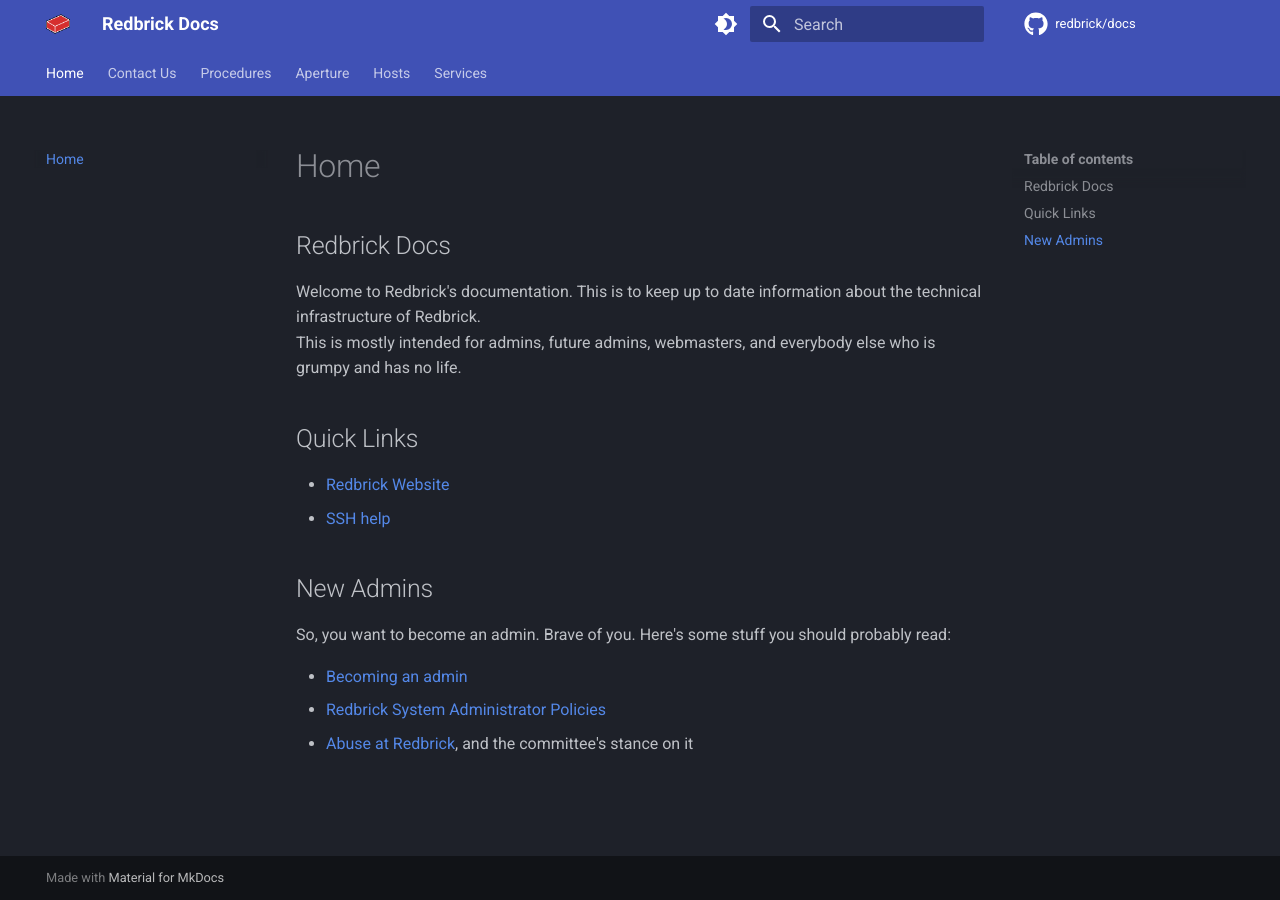
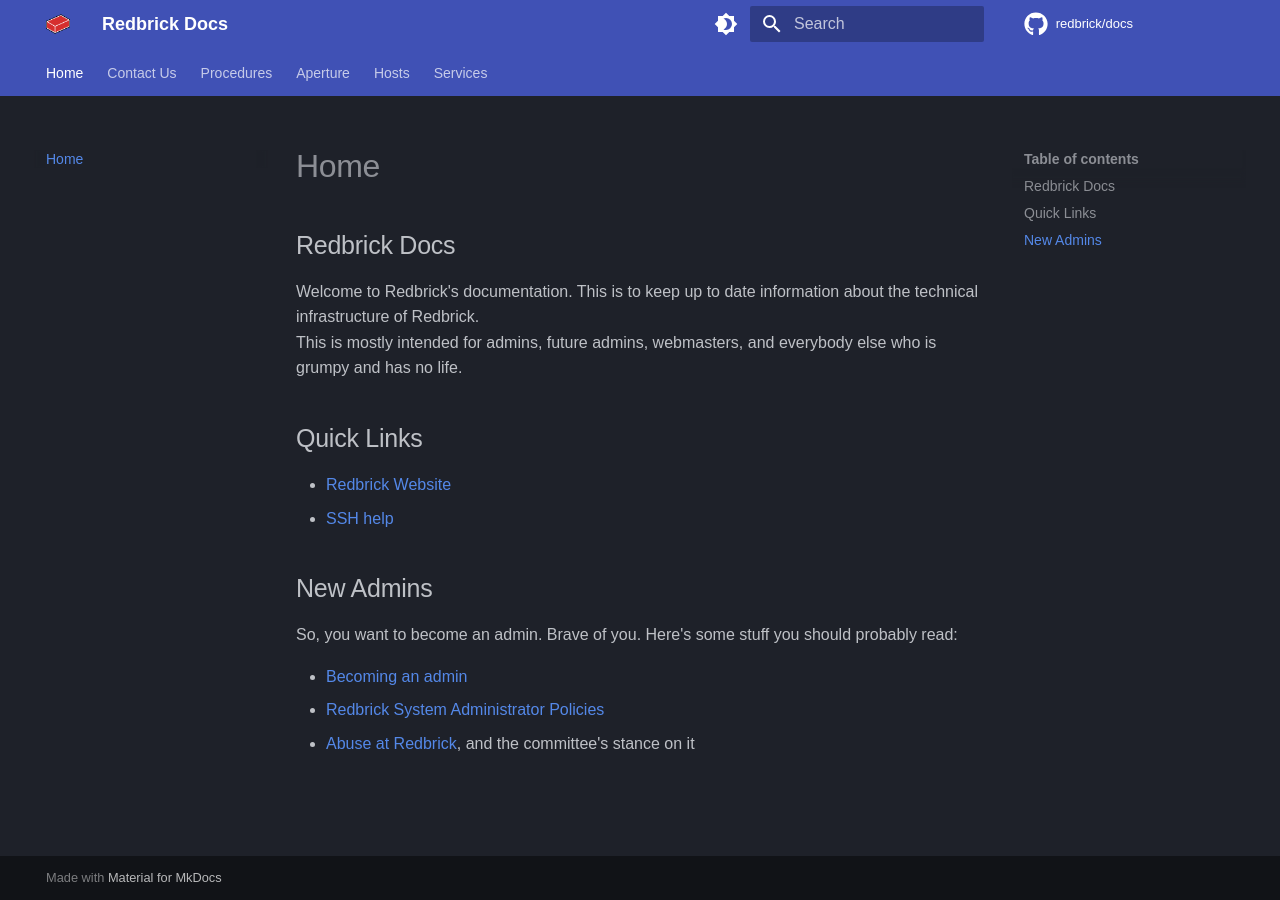
Before and after one commit to redbrick/docs, an MkDocs documentation site: the page built from docs/index.md, in a window 1280 px wide. Built offline with MkDocs 1.6.1 and Material for MkDocs 9.7.7, drawn with Linux system fonts in a browser that asks for light colours; some web fonts are replaced; comment, search, counter and statistics services are not loaded.

Commit message:
mkdocs: use Redbrick fonts

```diff
--- /dev/null
+++ b/docs/stylesheets/extra.css
@@ -0,0 +1,7 @@
+@import url("https://raw.githubusercontent.com/redbrick/design-system/main/assets/fonts/myriad-pro/loader.css");
+@import url("https://raw.githubusercontent.com/redbrick/design-system/main/assets/fonts/fira-code/loader.css");
+
+:root {
+  --md-text-font: "Myriad Pro", sans-serif;
+  --md-code-font: "Fira Code", monospace;
+}
--- a/mkdocs.yml
+++ b/mkdocs.yml
@@ -47,3 +47,6 @@
 
 extra:
   github_org: https://github.com/redbrick
+
+extra_css:
+  - stylesheets/extra.css
```
